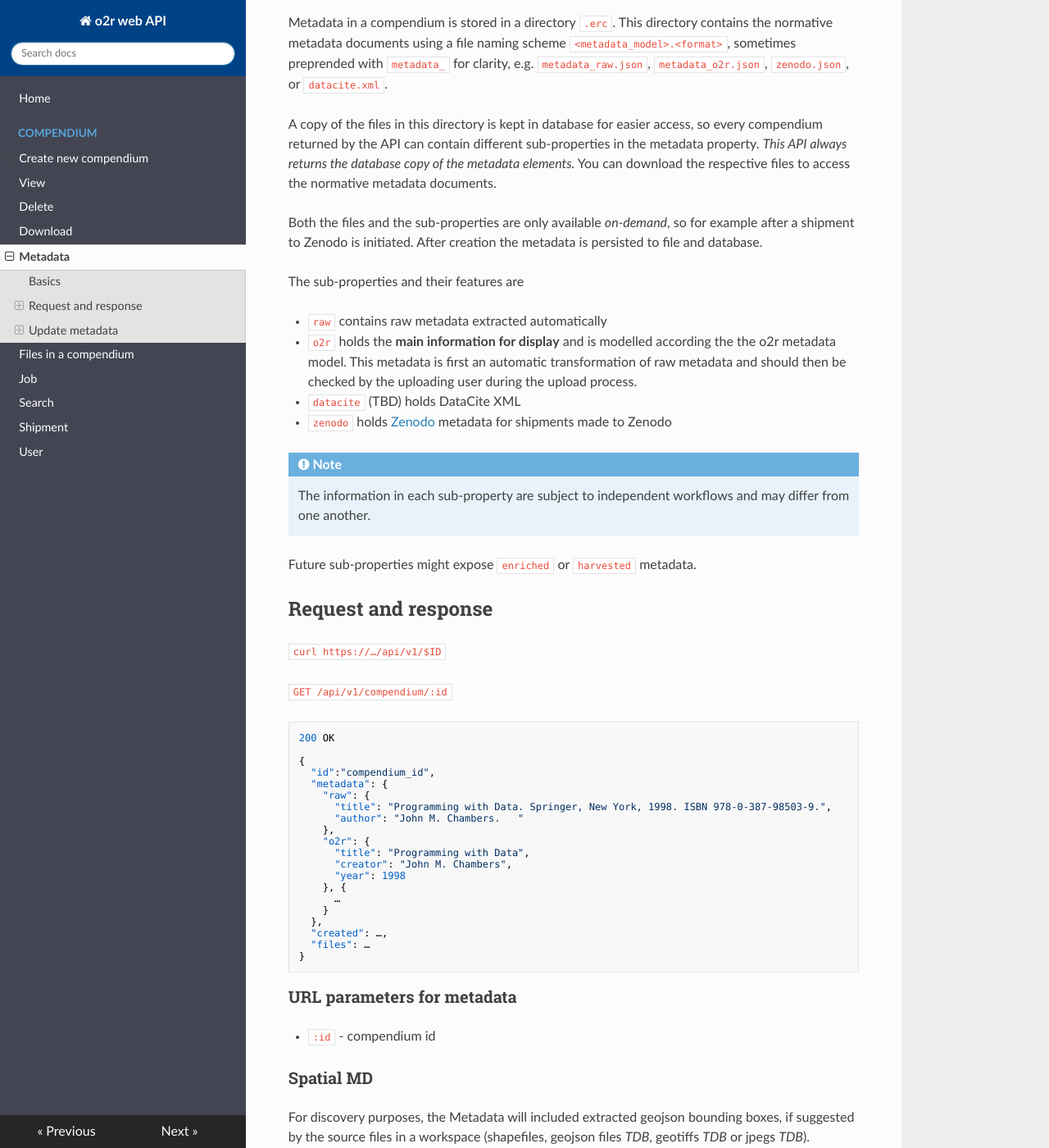
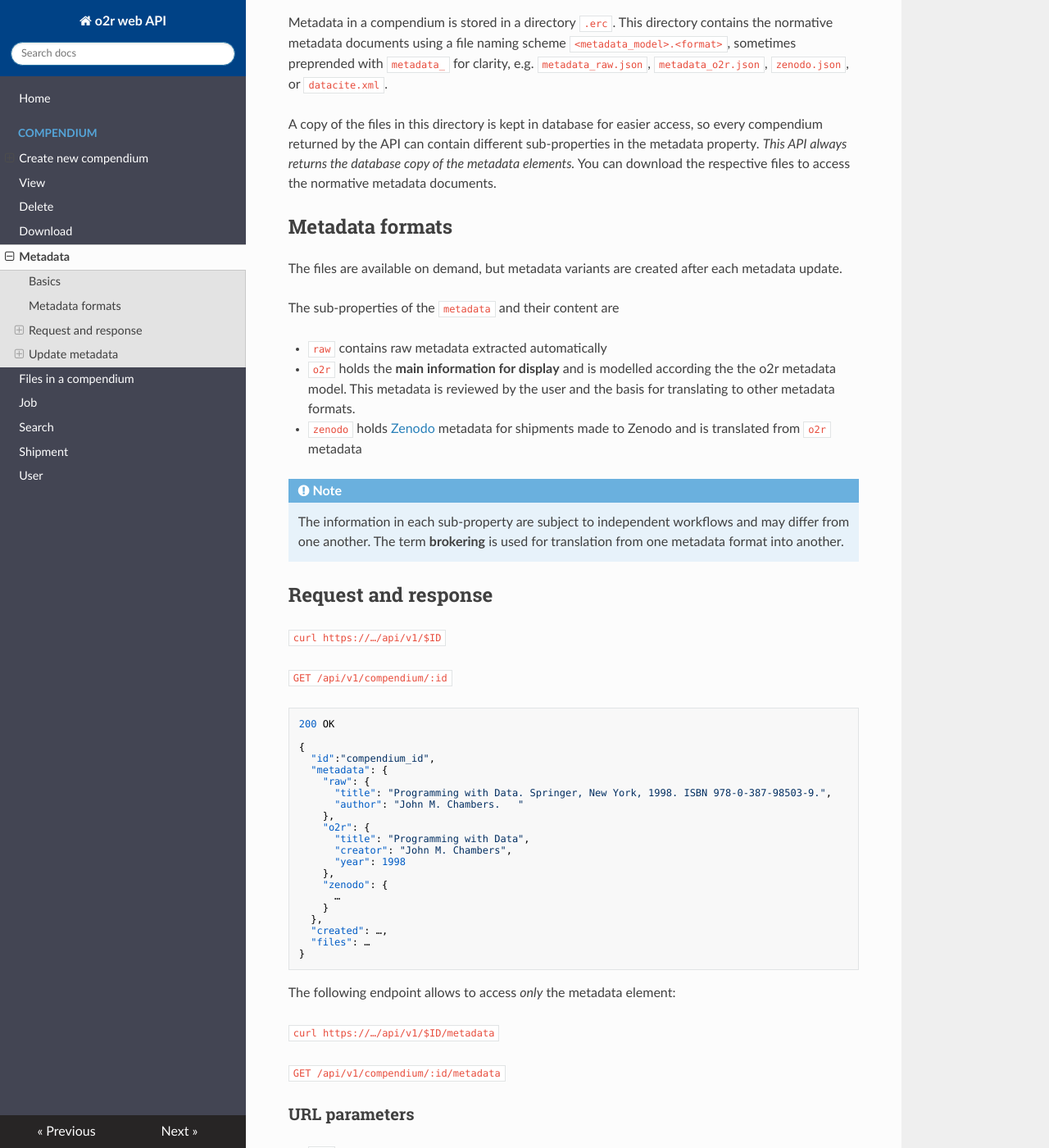
Before and after one commit to o2r-project/api, an MkDocs documentation site: the page built from docs/compendium/metadata.md, in a window 1280 px wide and 1400 px high, scrolled down 200 px. Shown: the whole window at 82% size. Built offline with MkDocs 1.6.1, drawn with Linux system fonts in a browser that asks for light colours; nearby versions of some CDN libraries; old or Windows-style settings are respelled for this version of MkDocs; some of the changed text lies outside the part shown.

````diff
--- a/docs/compendium/metadata.md
+++ b/docs/compendium/metadata.md
@@ -4,22 +4,24 @@
 
 Metadata in a compendium is stored in a directory `.erc`. This directory contains the normative metadata documents using a file naming scheme `<metadata_model>.<format>`, sometimes preprended with `metadata_` for clarity, e.g. `metadata_raw.json`, `metadata_o2r.json`, `zenodo.json`, or `datacite.xml`.
 
-A copy of the files in this directory is kept in database for easier access, so every compendium returned by the API can contain different sub-properties in the metadata property. _This API always returns the database copy of the metadata elements._ You can download the respective files to access the normative metadata documents.
+A copy of the files in this directory is kept in database for easier access, so every compendium returned by the API can contain different sub-properties in the metadata property.
+_This API always returns the database copy of the metadata elements._
+You can download the respective files to access the normative metadata documents.
 
-Both the files and the sub-properties are only available _on-demand_, so for example after a shipment to Zenodo is initiated. After creation the metadata is persisted to file and database.
+## Metadata formats
 
-The sub-properties and their features are
+The files are available on demand, but metadata variants are created after each metadata update.
+
+The sub-properties of the `metadata` and their content are
 
 - `raw` contains raw metadata extracted automatically
-- `o2r` holds the **main information for display** and is modelled according the the o2r metadata model. This metadata is first an automatic transformation of raw metadata and should then be checked by the uploading user during the upload process.
-- `datacite` (TBD) holds DataCite XML
-- `zenodo` holds [Zenodo](https://zenodo.org/) metadata for shipments made to Zenodo
+- `o2r` holds the **main information for display** and is modelled according the the o2r metadata model. This metadata is reviewed by the user and the basis for translating to other metadata formats.
+- `zenodo` holds [Zenodo](https://zenodo.org/) metadata for shipments made to Zenodo and is translated from `o2r` metadata
 
-!!!note
+!!! note
 
     The information in each sub-property are subject to independent workflows and may differ from one another.
-
-Future sub-properties might expose `enriched` or `harvested` metadata.
+    The term **brokering** is used for translation from one metadata format into another.
 
 ## Request and response
 
@@ -50,15 +53,28 @@
 }
 ```
 
-### URL parameters for metadata
+The following endpoint allows to access _only_ the metadata element:
+
+`curl https://…/api/v1/$ID/metadata`
+
+`GET /api/v1/compendium/:id/metadata`
+
+### URL parameters
 
 - `:id` - compendium id
 
-### Spatial MD
+### Spatial metadata
 
-For discovery purposes, the Metadata will included extracted geojson bounding boxes, if suggested by the source files in a workspace (shapefiles, geojson files _TDB_, geotiffs _TDB_ or jpegs _TDB_).
+For discovery purposes, the metadata will included extracted [GeoJSON](http://geojson.org/) bounding boxes, if suggested by the source files in a workspace.
 
-The following structure will be made available per file:
+Currently supported spatial data sources:
+
+- [shapefiles](https://en.wikipedia.org/wiki/Shapefile)
+[//]: # (- GeoJSON)
+[//]: # (- GeoTIFF)
+[//]: # (- GeoJPEG2000)
+
+The following structure is made available per file:
 
 ```{json}
     "spatial": {
@@ -158,7 +174,7 @@
 
 - `:id` - compendium id
 
-### GET metadata - example request and response
+### GET full metadata
 
 `curl https://…/api/v1/$ID`
 
@@ -187,14 +203,17 @@
 }
 ```
 
+### GET
+
 ## Update metadata
 
 The following endpoint can be used to update the `o2r` metadata elements.
-All other metadata sub-properties are only updated by the platform itself.
+All other metadata sub-properties are only updated by the platform itself, i.e. brokered metadata.
+After creation the metadata is persisted to both files and database, so updating the metadata via this endpoint allows to trigger a brokering process and to retrieve different metadata formats either via this metadata API or via downloading the respective file using the [download endpoint](download.md).
 
 !!! note "Metadata update rights"
 
-    Only authors of a compendium can update the metadata, or users with the required [user level](user.md#user-levels).
+    Only authors of a compendium or users with the required [user level](user.md#user-levels) can update a compendium's metadata.
 
 ### Metadata update request
 
@@ -206,7 +225,10 @@
   /api/v1/compendium/:id/metadata
 ```
 
-The request will _overwrite_ the existing metadata properties, so the full o2r metadata must be put with a JSON object called `o2r` at the root, even if only specific fields are changed.
+The request will _overwrite_ the existing metadata properties, so the _full_ o2r metadata must be put with a JSON object called `o2r` at the root, even if only specific fields are changed.
+
+!!! Note
+    This endpoint allows only to update the `metadata.o2r` elements. All other properties of
 
 ### Metadata update response
 
````
Also changed, not shown: other parts of docs/compendium/metadata.md (+2 -3 lines), docs/compendium/candidate.md (+9 -4 lines).
